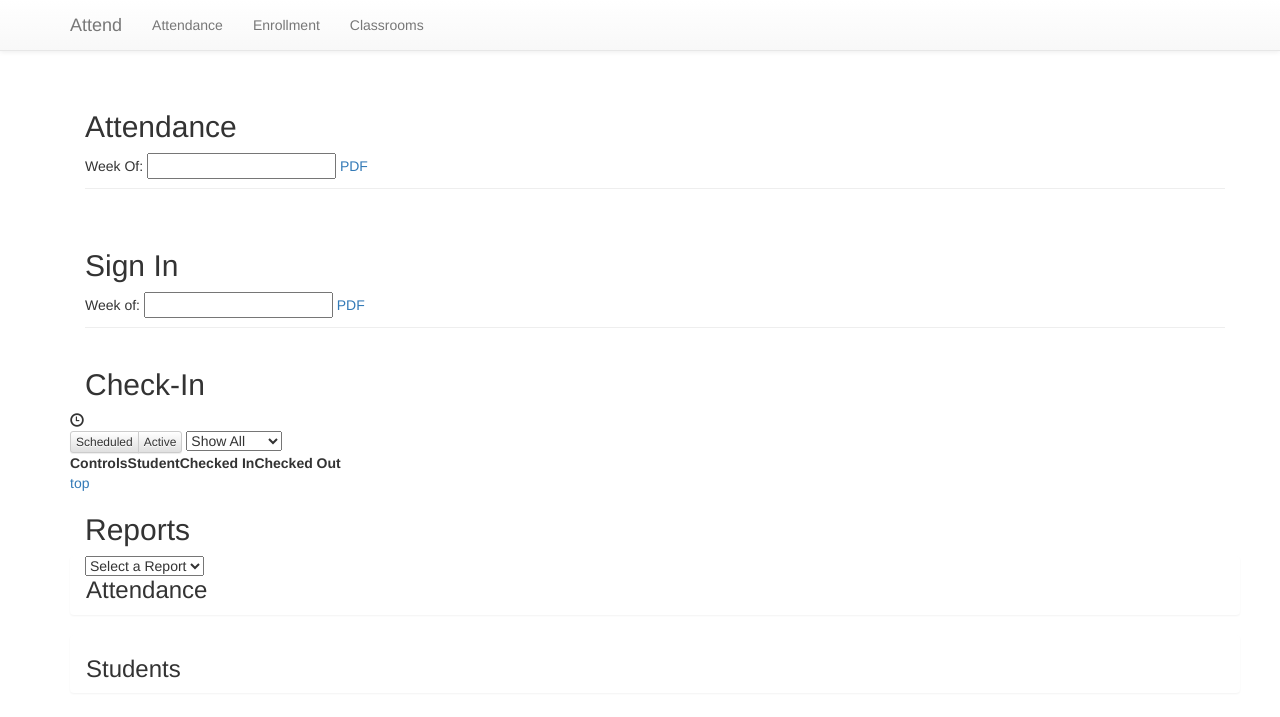
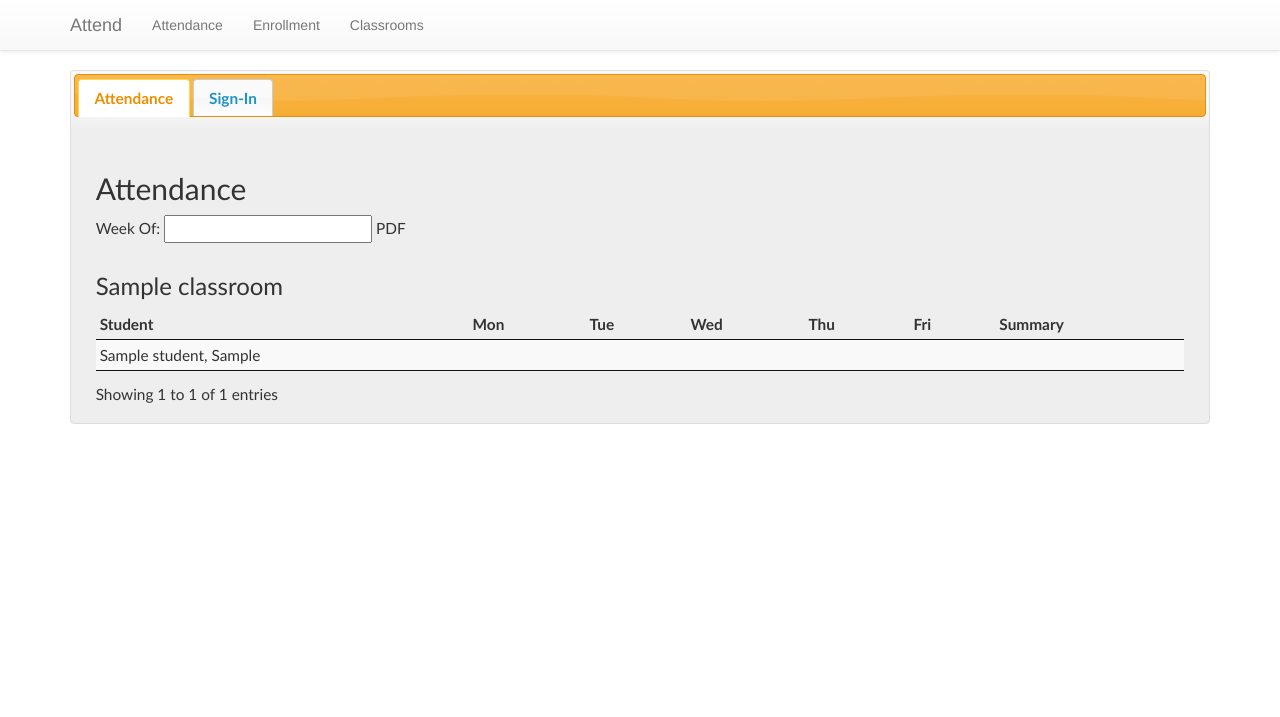
Before and after one commit to sbehnfeldt/attend, a PHP site: template src/templates/index.html.twig in a window 1280 px wide. Shown: the top 717 px of the page. Run offline with PHP 8.4, Linux system fonts and the light colour scheme; the template is opened without the code that fills it: most values are stand-ins (such as "Sample title", 1, 10 or a date in 2020); lists and menus that the app fills with data are empty; some libraries are stand-ins or nearby versions.

Commit message:
1st steps in server-side attendance generation

```diff
--- /dev/null
+++ b/src/public/js/index.js
@@ -0,0 +1,17 @@
+;(function ( global, $ ) {
+    'use strict';
+
+
+    $( function () {
+        console.log( "Index page ready" );
+        $( '#tabs' ).tabs();
+
+        $( '.attendance-table' ).DataTable( {
+            'searching': false,
+            'paging'   : false,
+            'ordering' : false
+        } );
+    } );
+
+
+})( this, jQuery );
--- a/src/public/pdf.php
+++ b/src/public/pdf.php
@@ -1,5 +1,5 @@
 <?php
-include('bootstrap.php');
+include('../lib/bootstrap.php');
 
 define('FPDF_FONTPATH', INSTALL . DIRECTORY_SEPARATOR . 'font' . DIRECTORY_SEPARATOR);
 if (array_key_exists('attendance', $_GET)) {
--- a/src/templates/index.html.twig
+++ b/src/templates/index.html.twig
@@ -1,9 +1,23 @@
 {% extends 'base.html.twig' %}
 
-{% block title %}Attend{% endblock %}
+{% block title %}Attend | Attendance{% endblock %}
+
+{% block scripts %}
+    {{ parent() }}
+    <script src="js/index.js"></script>
+{% endblock %}
+
 {% block main %}
-    <!-- Attendance Page -->
-    <section class="page container" id="attendance-page">
+
+    <div id="tabs">
+        <ul>
+            <li><a href="#attendance-tab">Attendance</a></li>
+            <li><a href="#signin-tab">Sign-In</a></li>
+        </ul>
+
+        <!-- Attendance Tab -->
+        <section id="attendance-tab">
+
             <header class="page-header">
                 <h2>Attendance</h2>
                 <div class="controls">
@@ -12,87 +26,41 @@
                 </div>
             </header>
 
-        <div class="attendance-page-schedules"></div>
-    </section><!-- end attendance page -->
-
-    <!-- Sign-In Page -->
-    <section class="page container" id="signin-page">
-        <header class="page-header">
-            <h2>Sign In</h2>
-            <div class="controls">
-                Week of: <input type="text" name="week-of"/>
-                <a id="pdf-signin" href="pdf.php?signin">PDF</a>
-            </div>
-        </header>
-        <div class="signin-page-contents"></div>
-    </section><!-- end signin page -->
-
-    <!-- Checkin Page -->
-    <section class="page container" id="checkin-page">
-        <header>
-            <h2>Check-In</h2>
-        </header>
-        <div class="row time-date">
-            <span class="clock"></span>
-            <span class="glyphicon glyphicon-time"></span>
-            <span class="calendar"></span>
-        </div>
-
-        <div class="row attendance-report attendance-checkin">
-            <div class="btn-group btn-group-xs btn-group-toggle" role="group">
-                <button type="button" class="btn btn-default btn-selected" data-toggle="scheduled">Scheduled</button>
-                <button type="button" class="btn btn-default" data-toggle="enrolled">Active</button>
-            </div>
-
-            <select class="filter-select">
-                <option value="">Show All</option>
-                <option value="0">Unassigned</option>
-            </select>
-
-            <table class='clearfix' id="attendance-checkin-table">
+            <div class="attendance-page-schedules">
+                {% for classroom in classrooms %}
+                    <h3>{{ classroom.label }}</h3>
+                    <table class="display compact attendance-table" data-classroom-id="{{ classroom.id }}">
                         <thead>
                         <tr>
-                    <th>Controls</th>
                             <th>Student</th>
-                    <th>Checked In</th>
-                    <th>Checked Out</th>
+                            <th>Mon</th>
+                            <th>Tue</th>
+                            <th>Wed</th>
+                            <th>Thu</th>
+                            <th>Fri</th>
+                            <th>Summary</th>
                         </tr>
                         </thead>
-                <tbody></tbody>
+                        <tbody>
+                        {% for student in classroom.students %}
+                            <tr>
+                                <td> {{ student.family_name }}, {{ student.first_name }}</td>
+                                <td></td>
+                                <td></td>
+                                <td></td>
+                                <td></td>
+                                <td></td>
+                                <td></td>
+                            </tr>
+                        {% endfor %}
+                        </tbody>
                     </table>
-            <a href="#attendance">top</a>
+                {% endfor %}
             </div>
-    </section><!-- Checkin Page -->
+        </section>
 
-    <!-- Reports Page -->
-    <section class="page container" id="reports">
-        <header>
-            <h2>Reports</h2>
-        </header>
-        <div class="row">
-            <div class="col-lg-2 report-list">
-                <div>
-                    <select name="report-list">
-                        <option value="">Select a Report</option>
-                    </select>
+        <section id="signin-tab">
+            <h2></h2>
+        </section>
     </div>
-            </div>
-            <div class="container panel" id="attendance-report">
-                <h3>Attendance</h3>
-                <table id="attendance-report-table">
-                    <thead>
-                    <tr>
-                    </tr>
-                    <tr>
-                    </tr>
-                    </thead>
-                    <tbody></tbody>
-                </table>
-            </div>
-
-            <div class="container panel" id="student-report">
-                <h3>Students</h3>
-            </div>
-        </div>
-    </section><!-- Reports Page -->
 {% endblock %}
```
Also changed, not shown: src/classes/Attend/Repository.php (+17 -4 lines), src/classes/Attend/StudentsRepository.php (+18 -2 lines), src/public/index.php (+50 -3 lines). Lines whose indentation alone changed are shown as unchanged.
